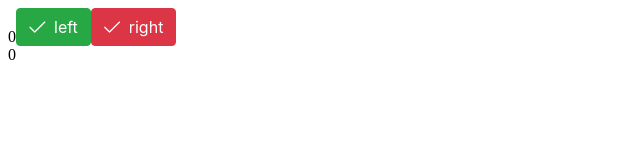
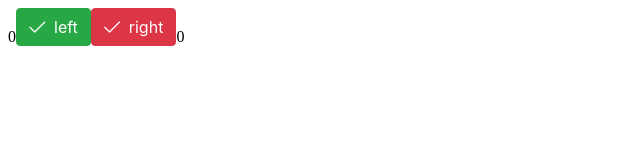
Before and after one commit to RodResq/react-labs-2, a React (Vite) app: page / in a window 1280 px wide. Shown: the top 160 px of the page, without its empty margins (0-640 px from the left). Built offline with nearby package versions, Linux system fonts and the light colour scheme.

Commit message:
feat: Handling arrays

```diff
--- a/src/App.jsx
+++ b/src/App.jsx
@@ -9,16 +9,19 @@
 
 
 const App = () => {
-  const [clicks, setClicks] = useState({
-    left: 0, right: 0
-  })
+  const [left, setLeft] = useState(0)
+  const [right, setRight] = useState(0)
+  const [allClicks, setAll] = useState([])
 
-  const handleLefClick = () => setClicks({ ...clicks, left: clicks.left + 1 })
+  const handleLefClick = () => {
+    setAll(allClicks.concat('L'))
+    setLeft(left + 1)
+  }
 
-
-  const handleRightClick = () => setClicks({ ...clicks, right: clicks.right + 1})
-
-
+  const handleRightClick = () => {
+    setAll(allClicks.concat('R'))
+    setRight(right + 1)
+  }
 
   return (
     <PrimeReactProvider  value={{
@@ -27,11 +30,12 @@
         locale: 'pt-BR'
     }}>
       <div>
-        { clicks.left }
+        { left }
         <ButtonExample text="left" type="success" onClick={handleLefClick} />
         <ButtonExample text="right" type="danger" onClick={handleRightClick} />
+        { right }
       </div>
-        { clicks.right }
+      <p>{allClicks.join(' ')}</p>
     </PrimeReactProvider>
   )
 }
```
